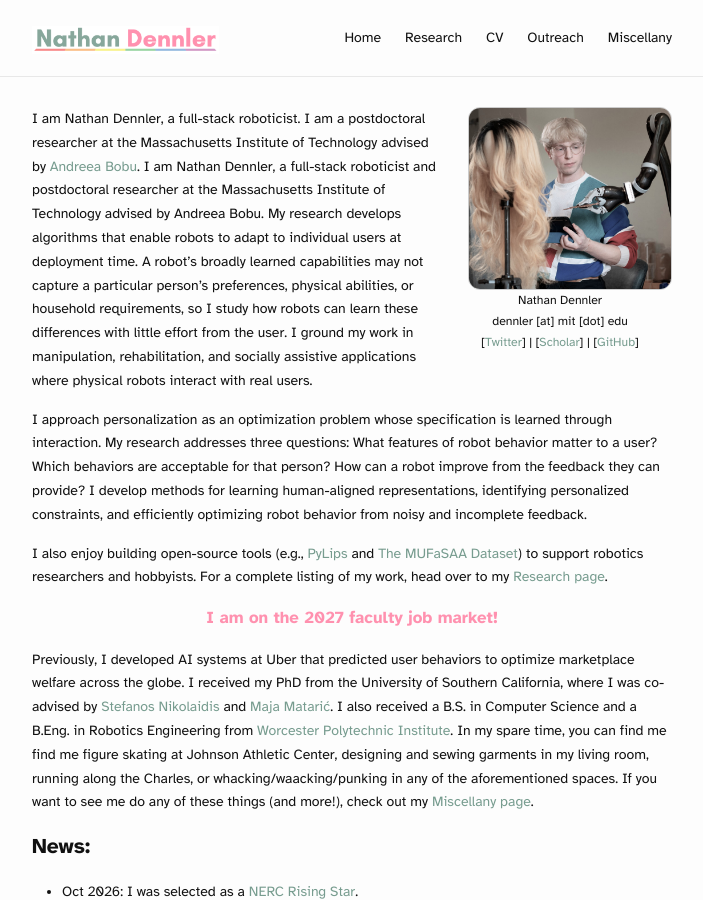
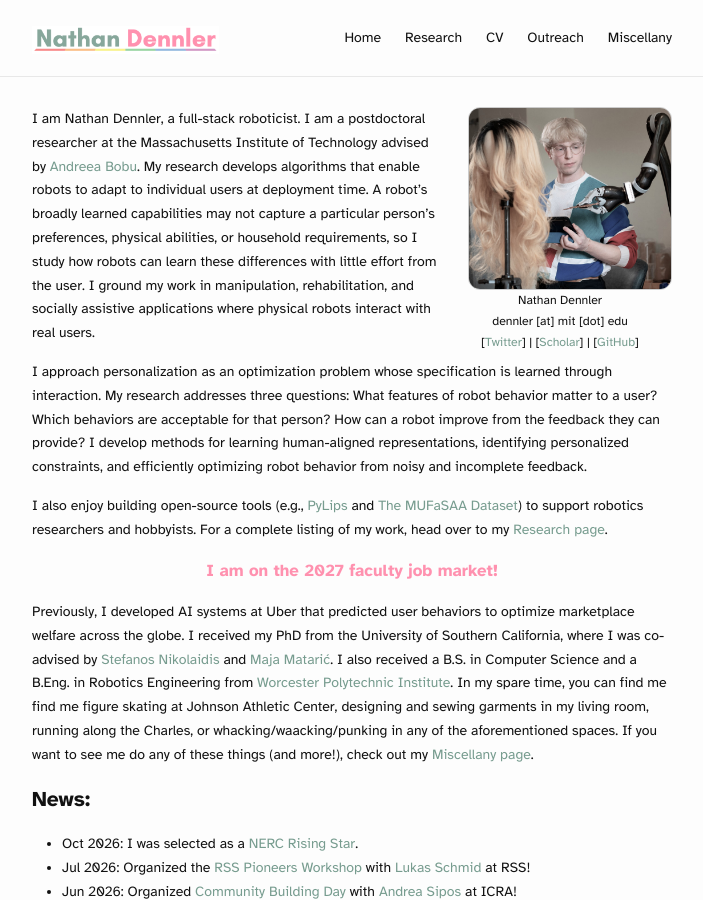
Before and after one commit to ndennler/ndennler.github.io, a Jekyll site: the page built from index.md, in a window 1280 px wide and 900 px high. Shown: the whole window, without its empty margins (288-991 px from the left). Built offline with Jekyll 4.4.1, drawn with Linux system fonts in a browser that asks for light colours.

Commit message:
Refactor bio to eliminate redundancy
Removed repetitive introduction in the bio section.

```diff
--- a/index.md
+++ b/index.md
@@ -6,7 +6,7 @@ profile_picture:
 ---
 
 
-  I am Nathan Dennler, a full-stack roboticist. I am a postdoctoral researcher at the Massachusetts Institute of Technology advised by <a href="https://www.mit.edu/~abobu/">Andreea Bobu</a>. I am Nathan Dennler, a full-stack roboticist and postdoctoral researcher at the Massachusetts Institute of Technology advised by Andreea Bobu. My research develops algorithms that enable robots to adapt to individual users at deployment time. A robot’s broadly learned capabilities may not capture a particular person’s preferences, physical abilities, or household requirements, so I study how robots can learn these differences with little effort from the user. I ground my work in manipulation, rehabilitation, and socially assistive applications where physical robots interact with real users.
+  I am Nathan Dennler, a full-stack roboticist. I am a postdoctoral researcher at the Massachusetts Institute of Technology advised by <a href="https://www.mit.edu/~abobu/">Andreea Bobu</a>. My research develops algorithms that enable robots to adapt to individual users at deployment time. A robot’s broadly learned capabilities may not capture a particular person’s preferences, physical abilities, or household requirements, so I study how robots can learn these differences with little effort from the user. I ground my work in manipulation, rehabilitation, and socially assistive applications where physical robots interact with real users.
 
 I approach personalization as an optimization problem whose specification is learned through interaction. My research addresses three questions: What features of robot behavior matter to a user? Which behaviors are acceptable for that person? How can a robot improve from the feedback they can provide? I develop methods for learning human-aligned representations, identifying personalized constraints, and efficiently optimizing robot behavior from noisy and incomplete feedback.
 
```
